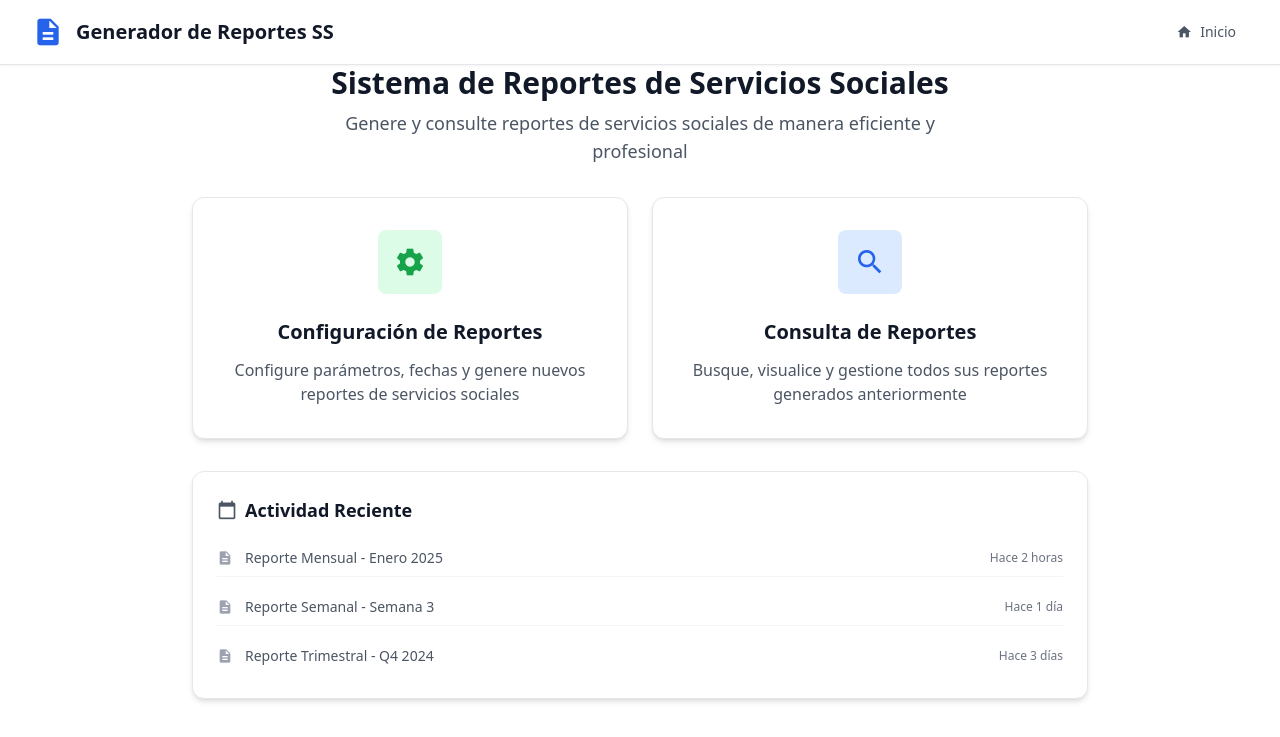
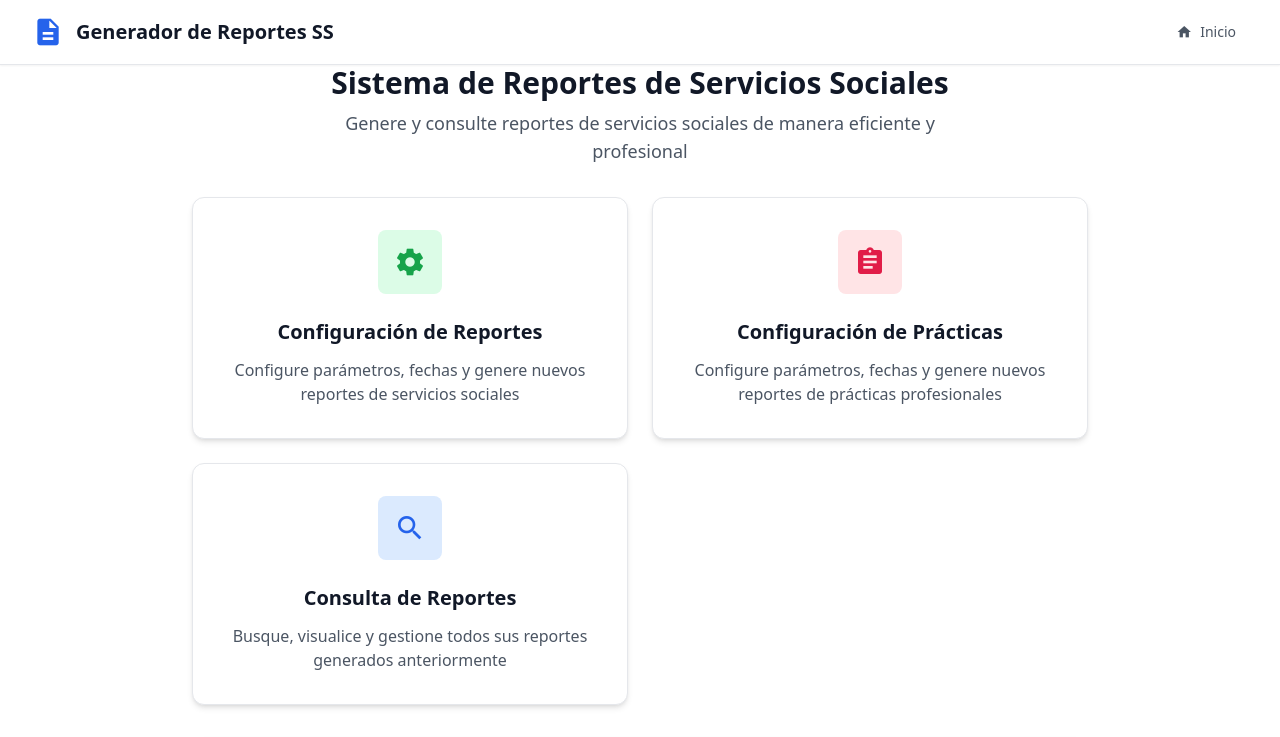
Before and after one commit to Mik318/reportes-ss-generator, an Angular app: page /#/home in a window 1280 px wide. Shown: the top 737 px of the page. Built offline with nearby package versions, Linux system fonts and the light colour scheme.

Commit message:
feat: add initial scaffolding for practicas configuration page

```diff
--- a/src/app/app.routes.ts
+++ b/src/app/app.routes.ts
@@ -3,16 +3,21 @@ import { Routes } from '@angular/router';
 export const routes: Routes = [
   {
     path: 'home',
-    loadComponent: () => import('./pages/home/home')
-      .then(m => m.Home)
+    loadComponent: () => import('./pages/home/home').then((m) => m.Home),
   },
   {
     path: 'configuracion',
-    loadComponent: () => import('./pages/configuracion/configuracion')
-      .then(m => m.Configuracion)
+    loadComponent: () => import('./pages/configuracion/configuracion').then((m) => m.Configuracion),
+  },
+  {
+    path: 'configuracion-practicas',
+    loadComponent: () =>
+      import('./pages/configuracion-practicas/configuracion-practicas').then(
+        (m) => m.ConfiguracionPracticas,
+      ),
   },
   {
     path: '**',
-    redirectTo: 'home'
-  }
+    redirectTo: 'home',
+  },
 ];
--- /dev/null
+++ b/src/app/pages/configuracion-practicas/configuracion-practicas.html
@@ -0,0 +1 @@
+<p>configuracion-practicas works!</p>
--- /dev/null
+++ b/src/app/pages/configuracion-practicas/configuracion-practicas.ts
@@ -0,0 +1,11 @@
+import { Component } from '@angular/core';
+
+@Component({
+  selector: 'app-configuracion-practicas',
+  imports: [],
+  templateUrl: './configuracion-practicas.html',
+  styleUrl: './configuracion-practicas.css'
+})
+export class ConfiguracionPracticas {
+
+}
--- a/src/app/pages/home/home.html
+++ b/src/app/pages/home/home.html
@@ -1,8 +1,6 @@
 <div class="space-y-8">
   <div class="text-center">
-    <h1 class="text-3xl font-bold text-gray-900 mb-2">
-      Sistema de Reportes de Servicios Sociales
-    </h1>
+    <h1 class="text-3xl font-bold text-gray-900 mb-2">Sistema de Reportes de Servicios Sociales</h1>
     <p class="text-lg text-gray-600 max-w-2xl mx-auto">
       Genere y consulte reportes de servicios sociales de manera eficiente y profesional
     </p>
@@ -11,13 +9,12 @@
   <div class="grid md:grid-cols-2 gap-6 max-w-4xl mx-auto">
     <a
       [routerLink]="'/configuracion'"
-      class="group bg-white rounded-xl shadow-md hover:shadow-lg transition-all
-      duration-200 p-8 border border-gray-200 hover:border-green-300"
+      class="group bg-white rounded-xl shadow-md hover:shadow-lg transition-all duration-200 p-8 border border-gray-200 hover:border-green-300"
     >
       <div
-        class="flex items-center justify-center w-16 h-16 bg-green-100 rounded-lg mb-6 mx-auto
-        group-hover:bg-green-200 transition-colors">
-        <span class="material-icons text-green-600" style="font-size: 32px;">settings</span>
+        class="flex items-center justify-center w-16 h-16 bg-green-100 rounded-lg mb-6 mx-auto group-hover:bg-green-200 transition-colors"
+      >
+        <span class="material-icons text-green-600" style="font-size: 32px">settings</span>
       </div>
       <h2 class="text-xl font-semibold text-gray-900 text-center mb-3">
         Configuración de Reportes
@@ -26,20 +23,33 @@
         Configure parámetros, fechas y genere nuevos reportes de servicios sociales
       </p>
     </a>
+    <a
+      [routerLink]="'/configuracion-practicas'"
+      class="group bg-white rounded-xl shadow-md hover:shadow-lg transition-all duration-200 p-8 border border-gray-200 hover:border-rose-300"
+    >
+      <div
+        class="flex items-center justify-center w-16 h-16 bg-rose-100 rounded-lg mb-6 mx-auto group-hover:bg-rose-200 transition-colors"
+      >
+        <span class="material-icons text-rose-600" style="font-size: 32px">assignment</span>
+      </div>
+      <h2 class="text-xl font-semibold text-gray-900 text-center mb-3">
+        Configuración de Prácticas
+      </h2>
+      <p class="text-gray-600 text-center">
+        Configure parámetros, fechas y genere nuevos reportes de prácticas profesionales
+      </p>
+    </a>
 
     <a
       routerLink="/consulta"
-      class="group bg-white rounded-xl shadow-md hover:shadow-lg transition-all duration-200 p-8
-      border border-gray-200 hover:border-blue-300"
+      class="group bg-white rounded-xl shadow-md hover:shadow-lg transition-all duration-200 p-8 border border-gray-200 hover:border-blue-300"
     >
       <div
-        class="flex items-center justify-center w-16 h-16 bg-blue-100 rounded-lg mb-6 mx-auto
-        group-hover:bg-blue-200 transition-colors">
-        <span class="material-icons text-blue-600" style="font-size: 32px;">search</span>
+        class="flex items-center justify-center w-16 h-16 bg-blue-100 rounded-lg mb-6 mx-auto group-hover:bg-blue-200 transition-colors"
+      >
+        <span class="material-icons text-blue-600" style="font-size: 32px">search</span>
       </div>
-      <h2 class="text-xl font-semibold text-gray-900 text-center mb-3">
-        Consulta de Reportes
-      </h2>
+      <h2 class="text-xl font-semibold text-gray-900 text-center mb-3">Consulta de Reportes</h2>
       <p class="text-gray-600 text-center">
         Busque, visualice y gestione todos sus reportes generados anteriormente
       </p>
@@ -48,20 +58,22 @@
 
   <div class="bg-white rounded-xl shadow-md p-6 max-w-4xl mx-auto border border-gray-200">
     <h3 class="text-lg font-semibold text-gray-900 mb-4 flex items-center">
-      <span class="material-icons text-gray-600 mr-2" style="font-size: 20px;">calendar_today</span>
+      <span class="material-icons text-gray-600 mr-2" style="font-size: 20px">calendar_today</span>
       Actividad Reciente
     </h3>
     <div class="space-y-3">
       @for (item of recentActivity; track item) {
-        <div class="flex items-center justify-between py-2"
-             [class.border-b]="!item.isLast"
-             [class.border-gray-100]="!item.isLast">
-          <div class="flex items-center space-x-3">
-            <span class="material-icons text-gray-400" style="font-size: 16px;">description</span>
-            <span class="text-sm text-gray-600">{{ item.title }}</span>
-          </div>
-          <span class="text-xs text-gray-500">{{ item.timeAgo }}</span>
+      <div
+        class="flex items-center justify-between py-2"
+        [class.border-b]="!item.isLast"
+        [class.border-gray-100]="!item.isLast"
+      >
+        <div class="flex items-center space-x-3">
+          <span class="material-icons text-gray-400" style="font-size: 16px">description</span>
+          <span class="text-sm text-gray-600">{{ item.title }}</span>
         </div>
+        <span class="text-xs text-gray-500">{{ item.timeAgo }}</span>
+      </div>
       }
     </div>
   </div>
```
Also changed, not shown: src/app/pages/configuracion-practicas/configuracion-practicas.css (added).
